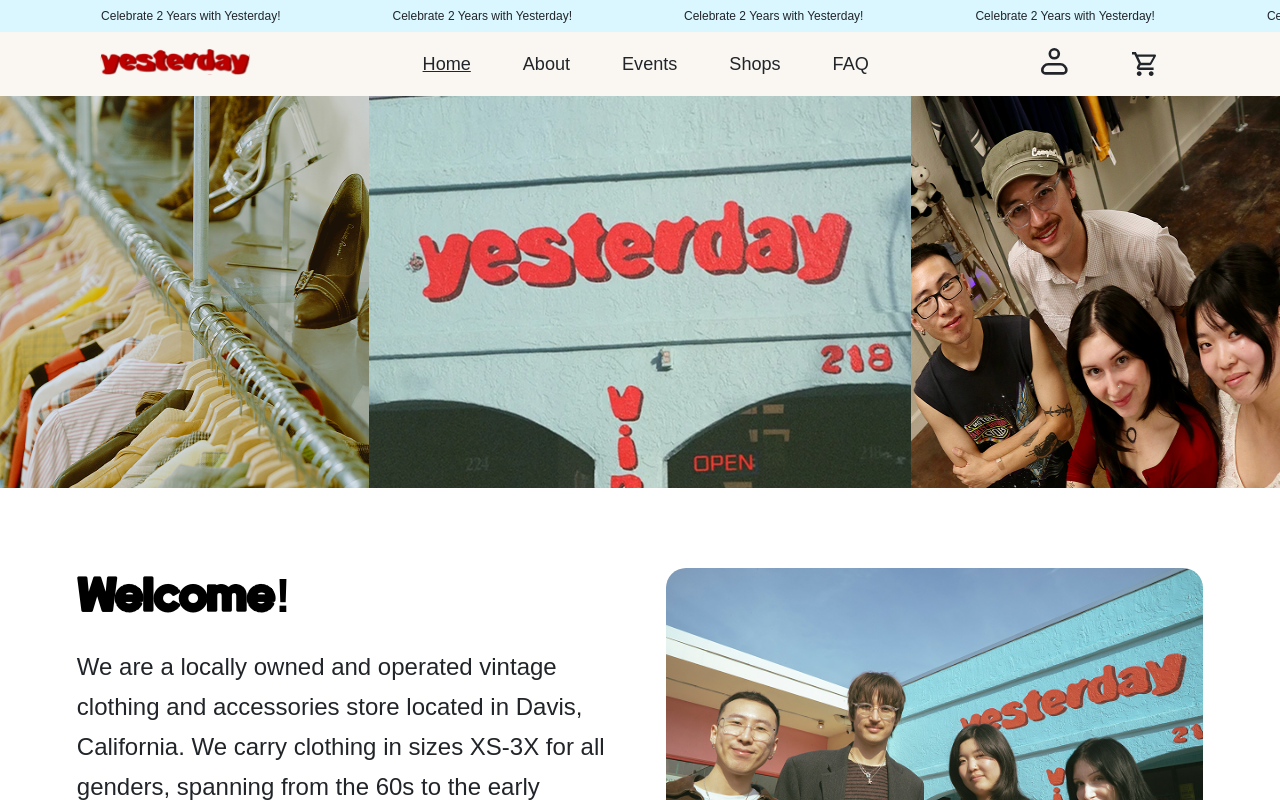
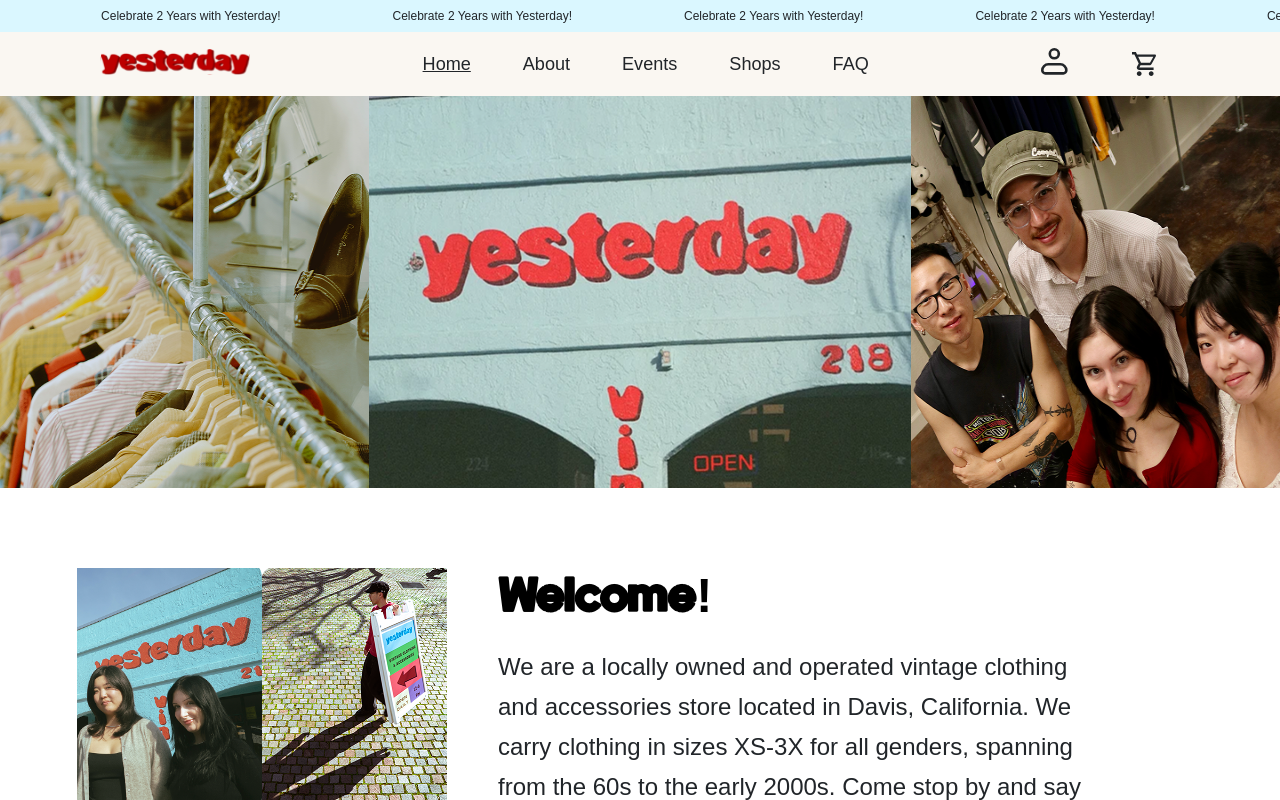
Before and after one commit to include-davis/yesterday-vintage, a Next.js app: page / in a window 1280 px wide. Shown: the top 800 px of the page. Built offline with nearby package versions, Linux system fonts and the light colour scheme; a web font is replaced by a local one.

Commit message:
fix safari horizontal overflow on reviews section

```diff
--- a/app/(pages)/(home)/home.module.scss
+++ b/app/(pages)/(home)/home.module.scss
@@ -133,12 +133,23 @@
   color: var(--black);
 }
 
+// .welcome-image {
+//   flex: 1;
+//   min-width: 0;
+//   display: flex;
+//   justify-content: center;
+//   align-items: flex-start;
+// }
+
 .welcome-image {
-  flex: 1;
-  min-width: 0;
+  order: -1;
+  width: min(370px, calc(100vw - 32px));
+  height: 240px;
+  overflow: hidden; // add this
   display: flex;
   justify-content: center;
-  align-items: flex-start;
+  align-items: center;
+  margin: 0 auto;
 }
 
 .welcome-image-desktop {
@@ -152,7 +163,14 @@
 }
 
 .welcome-image-mobile-grid {
-  display: none;
+  display: -webkit-grid; // Safari fallback
+  display: grid;
+  grid-template-columns: 1fr 1fr;
+  gap: 0;
+  width: 100%;
+  height: 240px; // explicitly match the .welcome-image height
+  -webkit-box-sizing: border-box;
+  box-sizing: border-box;
 }
 
 .learn-more-button {
@@ -312,6 +330,7 @@
   margin-top: 100px;
   gap: 32px;
   margin-bottom: 100px;
+  width: 100%;
 }
 
 .reviews {
@@ -592,6 +611,7 @@
   .review-container {
     margin-top: 64px;
     margin-bottom: 64px;
+    overflow-x: clip;
   }
 
   .reviews {
@@ -606,7 +626,7 @@
     width: 100%;
     box-sizing: border-box;
     padding: 16px;
-    overflow-x: auto;
+    overflow-x: scroll;
     scroll-snap-type: x mandatory;
     scroll-padding-left: 16px;
     scroll-padding-right: 16px;
```
